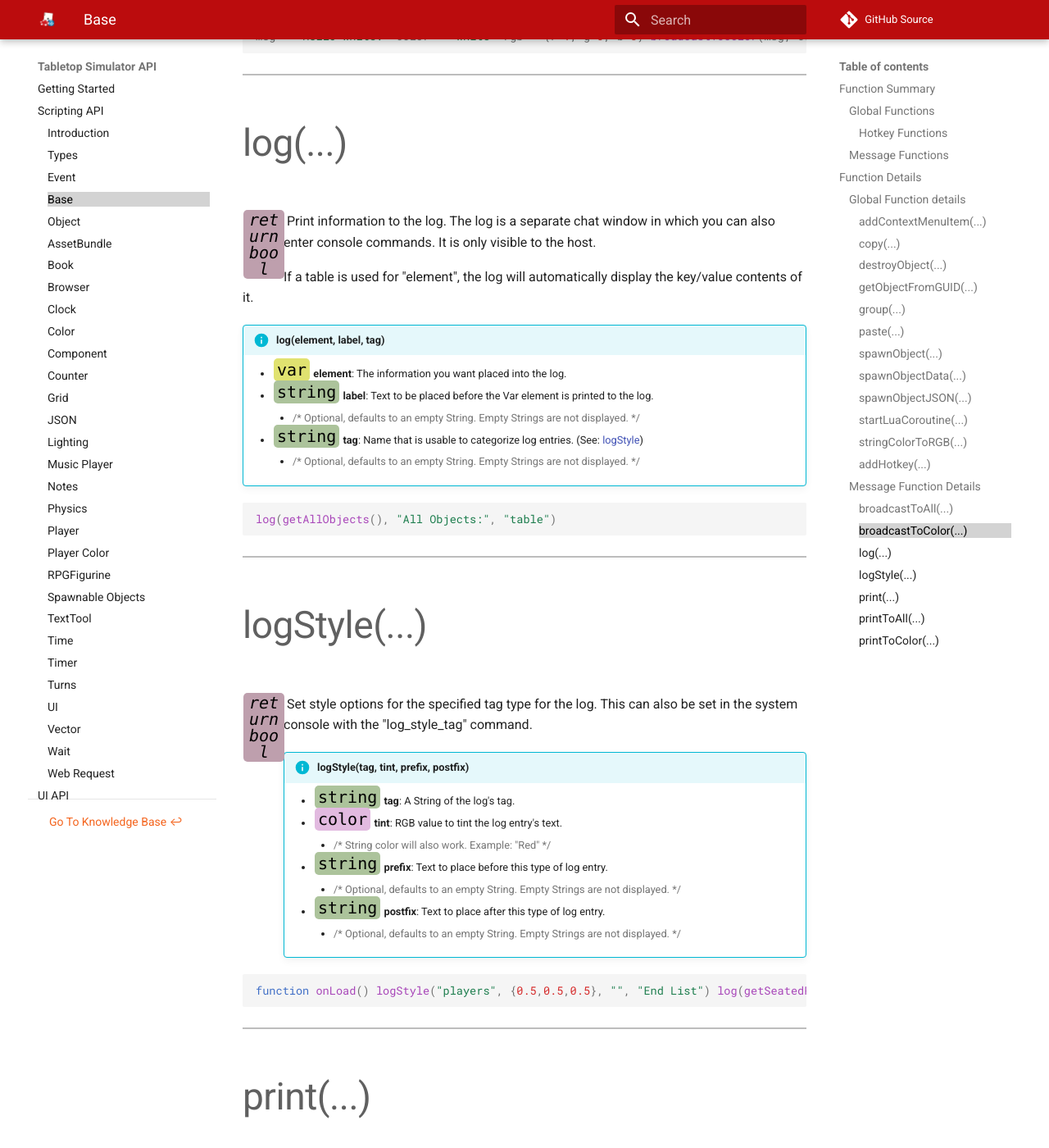
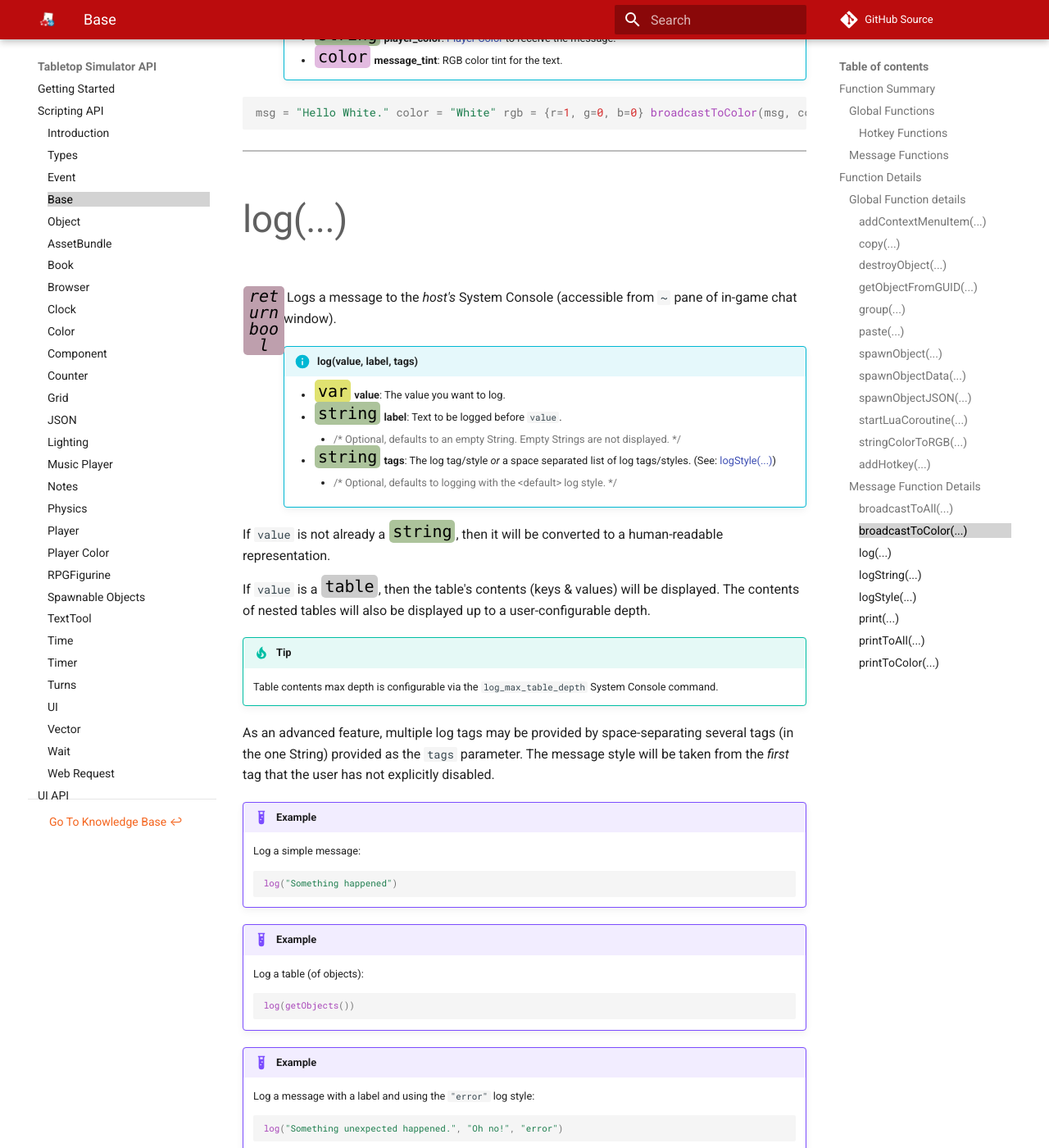
Before and after one commit to Berserk-Games/Tabletop-Simulator-API, an MkDocs documentation site: the page built from docs/base.md, in a window 1280 px wide and 1400 px high, scrolled down 12678 px. Shown: the whole window at 82% size. Built offline with MkDocs 1.6.1 and Material for MkDocs 9.7.7, drawn with Linux system fonts in a browser that asks for light colours; comment, search, counter and statistics services are not loaded; some of the changed text lies outside the part shown.

Commit message:
Added logString() and improved/fixed docs for log() & logStyle().

````diff
--- a/docs/base.md
+++ b/docs/base.md
@@ -40,7 +40,8 @@
 -- | -- | -- | --
 broadcastToAll([<span class="tag str"></span>](types.md)&nbsp;message, [<span class="tag col"></span>](types.md#color)&nbsp;message_tint) | Print an on-screen message to all Players, as well as their in-game chat. | [<span class="ret boo"></span>](types.md) | [<span class="i"></span>](#broadcasttoall)
 broadcastToColor([<span class="tag str"></span>](types.md)&nbsp;message, [<span class="tag str"></span>](types.md)&nbsp;player_color, [<span class="tag col"></span>](types.md#color)&nbsp;message_tint) | Print an on-screen message to a specified Player, as well as their in-game chat. | [<span class="ret boo"></span>](types.md) | [<span class="i"></span>](#broadcasttocolor)
-log([<span class="tag var"></span>](types.md)&nbsp;element, [<span class="tag str"></span>](types.md)&nbsp;label, [<span class="tag str"></span>](types.md)&nbsp;tag) | Print information to the log tab. (Shortcut: ~) | [<span class="ret boo"></span>](types.md) | [<span class="i"></span>](#log)
+log([<span class="tag var"></span>](types.md)&nbsp;value, [<span class="tag str"></span>](types.md)&nbsp;label, [<span class="tag str"></span>](types.md)&nbsp;tags) | Logs a message to the _host's_ System Console. (Shortcut: ~) | [<span class="ret boo"></span>](types.md) | [<span class="i"></span>](#log)
+logString([<span class="tag var"></span>](types.md)&nbsp;value, [<span class="tag str"></span>](types.md)&nbsp;label, [<span class="tag str"></span>](types.md)&nbsp;tags, [<span class="tag boo"></span>](types.md)&nbsp;concise, [<span class="tag boo"></span>](types.md)&nbsp;displayTag) | _Returns_ a String formatted similarly to the output of [log(...)](#log). | [<span class="ret str"></span>](types.md) | [<span class="i"></span>](#logstring)
 logStyle([<span class="tag str"></span>](types.md)&nbsp;tag, [<span class="tag col"></span>](types.md#color)&nbsp;tint, [<span class="tag str"></span>](types.md)&nbsp;prefix, [<span class="tag str"></span>](types.md)&nbsp;postfix) | Set style options for the specified tag type for the log. | [<span class="ret boo"></span>](types.md) | [<span class="i"></span>](#logstyle)
 print([<span class="tag str"></span>](types.md)&nbsp;message) | Prints a string into chat that only the host is able to see. Used for debugging scripts. | [<span class="ret nil"></span>](types.md) | [<span class="i"></span>](#print)
 printToAll([<span class="tag str"></span>](types.md)&nbsp;message, [<span class="tag col"></span>](types.md#color)&nbsp;message_tint) | Print a message into the chat of all connected players. | [<span class="ret boo"></span>](types.md) | [<span class="i"></span>](#printtoall)
@@ -445,28 +446,84 @@
 
 ####log(...)
 
-[<span class="ret boo"></span>](types.md)&nbsp;Print information to the log. The log is a separate chat window in which you can also enter console commands. It is only visible to the host.
+[<span class="ret boo"></span>](types.md)&nbsp;Logs a message to the _host's_ System Console (accessible from `~` pane of in-game chat window).
 
-If a table is used for "element", the log will automatically display the key/value contents of it.
+!!!info "log(value, label, tags)"
+	* [<span class="tag var"></span>](types.md) **value**: The value you want to log.
+	* [<span class="tag str"></span>](types.md) **label**: Text to be logged before `value`.
+		* {>>Optional, defaults to an empty String. Empty Strings are not displayed.<<}
+	* [<span class="tag str"></span>](types.md) **tags**: The log tag/style _or_ a space separated list of log tags/styles. (See: [logStyle(...)](#logstyle))
+		* {>>Optional, defaults to logging with the <default> log style.<<}
 
-!!!info "log(element, label, tag)"
-	* [<span class="tag var"></span>](types.md) **element**: The information you want placed into the log.
-	* [<span class="tag str"></span>](types.md) **label**: Text to be placed before the Var element is printed to the log.
-		* {>>Optional, defaults to an empty String. Empty Strings are not displayed.<<}
-	* [<span class="tag str"></span>](types.md) **tag**: Name that is usable to categorize log entries. (See: [logStyle](#logstyle))
-		* {>>Optional, defaults to an empty String. Empty Strings are not displayed.<<}
+If `value` is not already a [<span class="tag str"></span>](types.md), then it will be converted to a human-readable representation.
+
+If `value` is a [<span class="tag tab"></span>](types.md), then the table's contents (keys &amp; values) will be displayed. The contents of nested tables will also be displayed up to a user-configurable depth.
+
+!!!tip
+	Table contents max depth is configurable via the `log_max_table_depth` System Console command.
+
+As an advanced feature, multiple log tags may be provided by space-separating several tags (in the one String) provided as the `tags` parameter. The message style will be taken from the _first_ tag that the user has not explicitly disabled.
+
+!!!example
+	Log a simple message:
+	``` Lua
+	log("Something happened")
+	```
+
+!!!example
+	Log a table (of objects):
+	``` Lua
+	log(getObjects())
+	```
+
+!!!example
+	Log a message with a label and using the `"error"` log style:
+	``` Lua
+	log("Something unexpected happened.", "Oh no!", "error")
+	```
+
+---
 
 
-``` Lua
-log(getAllObjects(), "All Objects:", "table")
-```
+####logString(...)
+
+[<span class="ret str"></span>](types.md)&nbsp;_Returns_ a String formatted similarly to the output of [log(...)](#log).
+
+!!!info "log(value, label, tags)"
+	* [<span class="tag var"></span>](types.md) **value**: The value you want to log.
+	* [<span class="tag str"></span>](types.md) **label**: Text to be logged before `value`.
+		* {>>Optional, defaults to an empty String. Empty Strings are not displayed.<<}
+	* [<span class="tag str"></span>](types.md) **tags**: The log tag/style _or_ a space separated list of log tags/styles.
+		* {>>Optional, defaults to logging with the <default> log style.<<}
+	* [<span class="tag boo"></span>](types.md) **concise**: Whether the resultant String should be generated in a more compact form (less newline characters).
+		* {>>Optional, defaults to `false`.<<}
+	* [<span class="tag boo"></span>](types.md) **displayTag**: Whether the specified tag(s) should be included as prefix of the resultant String.
+		* {>>Optional, defaults to `false`.<<}
+
+If `value` is not already a [<span class="tag str"></span>](types.md), then it will be converted to a human-readable representation.
+
+If `value` is a [<span class="tag tab"></span>](types.md), then the table's contents (keys &amp; values) will be included in the resultant String. The contents of nested tables will also be displayed up to a user-configurable depth.
+
+!!!tip
+	Table contents max depth is configurable via the `log_max_table_depth` System Console command.
+
+In some circumstances log strings have newlines inserted in generated output e.g. between the `label` the textual representation of `value`. Providing `true` as the value for `concise` will use space separators instead of newlines.
+
+!!!example
+	_Print_, as opposed to log, the contents of a table (of objects):
+	``` Lua
+	print(logString(getObjects()))
+	```
 
 ---
 
 
 ####logStyle(...)
 
-[<span class="ret boo"></span>](types.md)&nbsp;Set style options for the specified tag type for the log. This can also be set in the system console with the "log_style_tag" command.
+[<span class="ret boo"></span>](types.md)&nbsp;Configures style options for a [log(...)](#log) tag.
+
+!!!tip
+	Tag log styles can also be set via the System Console with the `log_style_tag` command.
 
 !!!info "logStyle(tag, tint, prefix, postfix)"
 	* [<span class="tag str"></span>](types.md) **tag**: A String of the log's tag.
@@ -477,12 +534,12 @@
 	* [<span class="tag str"></span>](types.md) **postfix**: Text to place after this type of log entry.
 		* {>>Optional, defaults to an empty String. Empty Strings are not displayed.<<}
 
-``` Lua
-function onLoad()
-	logStyle("players", {0.5,0.5,0.5}, "", "End List")
-	log(getSeatedPlayers(), "players")
-end
-```
+!!!example
+	Sets the log style (grey text and a suffix) for the log tag `"seats"`. Then proceeds to log a table of available seat colors, using this tag/style.
+	``` Lua
+	logStyle("seats", {0.5, 0.5, 0.5}, "", "End List")
+	log(Player.getAvailableColors(), nil, "seats")
+	```
 
 ---
 
````
